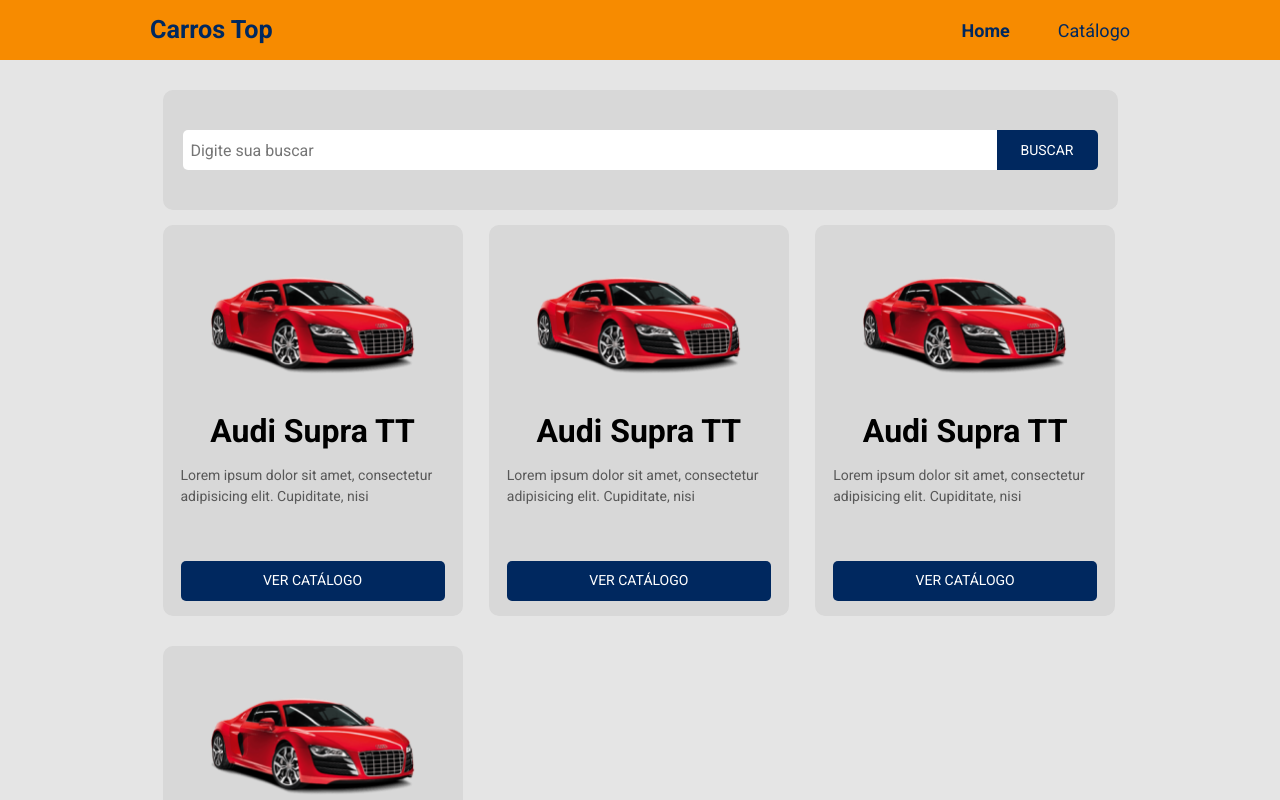
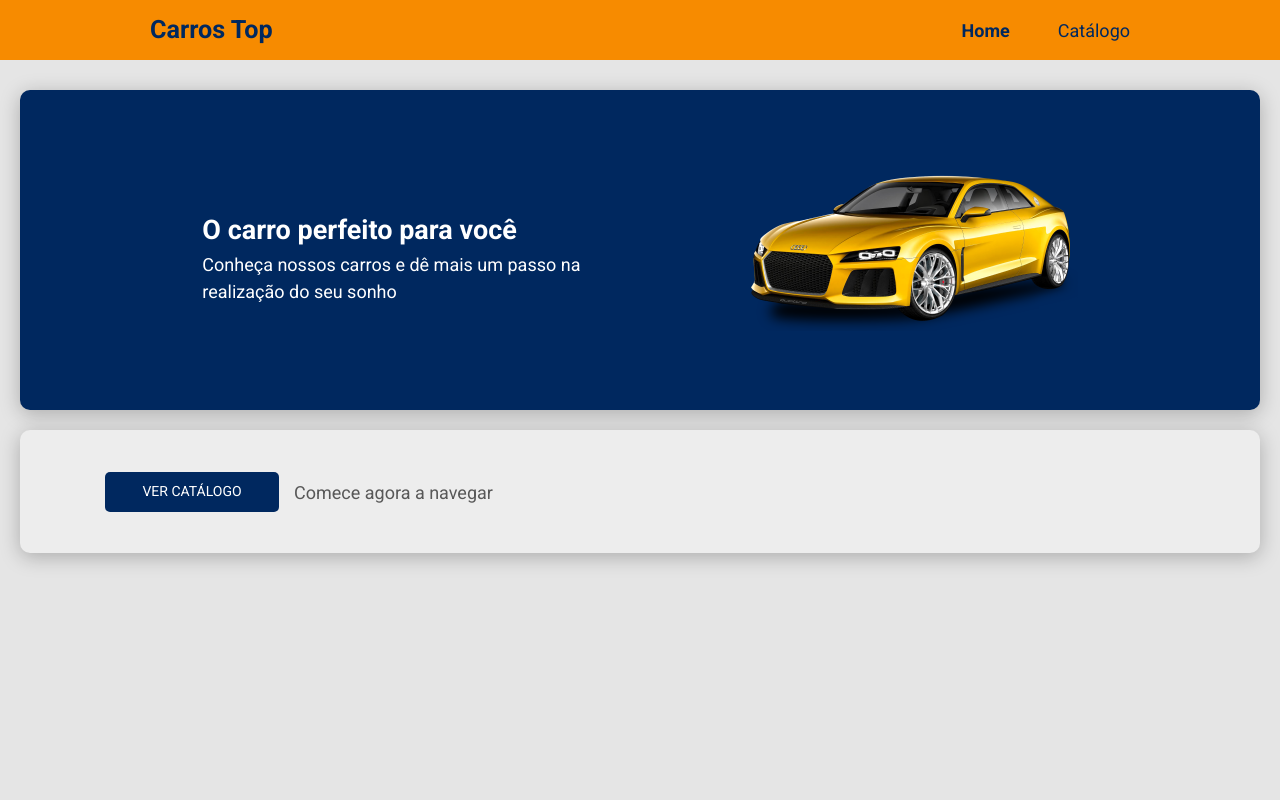
Before and after one commit to eolliveira/carros-top, a React (Create React App) app: page / in a window 1280 px wide. Shown: the top 800 px of the page. Built offline with nearby package versions, Linux system fonts and the light colour scheme.

Commit message:
Finalizando Desafio

```diff
--- a/package.json
+++ b/package.json
@@ -10,10 +10,12 @@
     "@types/node": "^16.11.53",
     "@types/react": "^18.0.17",
     "@types/react-dom": "^18.0.6",
+    "@types/react-router-dom": "^5.3.3",
     "bootstrap": "^5.2.0",
     "node-sass": "^4.14.1",
     "react": "^18.2.0",
     "react-dom": "^18.2.0",
+    "react-router-dom": "^6.3.0",
     "react-scripts": "5.0.1",
     "typescript": "^4.7.4",
     "web-vitals": "^2.1.4"
--- a/src/App.css
+++ b/src/App.css
@@ -12,7 +12,7 @@ html {
 }
 
 body {
-  background-color: #E5E5E5;
+  background-color: #e5e5e5;
 }
 
 h1,
--- a/src/App.tsx
+++ b/src/App.tsx
@@ -1,12 +1,9 @@
-import './assets/styles/custom.scss';
-import './App.css';
-import Catalog from './pages/Catalog';
-
+import "./assets/styles/custom.scss";
+import "./App.css";
+import RoutesMain from "./RoutesMain";
 
 function App() {
-  return (
-    <Catalog />
-  );
+  return <RoutesMain />;
 }
 
 export default App;
--- /dev/null
+++ b/src/RoutesMain.tsx
@@ -0,0 +1,18 @@
+import { BrowserRouter, Route, Routes } from "react-router-dom";
+import NavBar from "./components/NavBar";
+import Catalog from "./pages/Catalog";
+import Home from "./pages/Home";
+
+const RoutesMain = () => {
+  return (
+    <BrowserRouter>
+      <NavBar />
+      <Routes>
+        <Route path="/" element={<Home />} />
+        <Route path="/cars" element={<Catalog />} />
+      </Routes>
+    </BrowserRouter>
+  );
+};
+
+export default RoutesMain;
--- a/src/components/CarCard/index.tsx
+++ b/src/components/CarCard/index.tsx
@@ -1,6 +1,6 @@
-import './style.css';
+import "./style.css";
 import CarImg from "../../assets/img/car-card.png";
-import Button from '../Button';
+import Button from "../Button";
 
 const CarCard = () => {
   return (
--- a/src/components/CarCard/style.css
+++ b/src/components/CarCard/style.css
@@ -47,7 +47,6 @@
 }
 
 @media (min-width: 992px) {
-
   .car-card-container {
     width: 100%;
     font-size: 14px;
@@ -68,6 +67,4 @@
   .car-card-img img {
     width: 100%;
   }
-
-
 }
--- a/src/components/NavBar/index.tsx
+++ b/src/components/NavBar/index.tsx
@@ -1,12 +1,14 @@
 import "bootstrap/js/src/collapse.js";
+import { Link } from "react-router-dom";
+import { NavLink } from "react-router-dom";
 import "./style.css";
 
 const NavBar = () => {
   return (
     <nav className="bg-primary nav-container navbar navbar-expand-md navbar-light fixed-top">
-      <a href="#">
+      <Link to="/">
         <h1>Carros Top</h1>
-      </a>
+      </Link>
 
       <button
         className="navbar-toggler bg-primary"
@@ -23,12 +25,10 @@ const NavBar = () => {
       <div className="collapse navbar-collapse" id="carrostop-navbar">
         <ul className="nav-menu-container nav-menu navbar-nav">
           <li>
-            <a href="#" className="active">
-              Home
-            </a>
+            <NavLink to="/">Home</NavLink>
           </li>
           <li>
-            <a href="#">Catálogo</a>
+            <NavLink to="/cars">Catálogo</NavLink>
           </li>
         </ul>
       </div>
--- a/src/components/SearchBar/style.css
+++ b/src/components/SearchBar/style.css
@@ -1,6 +1,6 @@
 .search-container {
   max-width: 728px;
-  margin-top: 20px ;
+  margin-top: 20px;
   display: flex;
   justify-content: center;
   text-align: center;
@@ -38,7 +38,6 @@
 .search-btn p {
   margin: 12px;
   font-size: 14px;
-
 }
 
 @media (min-width: 576px) {
@@ -65,7 +64,6 @@
   }
 }
 
-
 @media (min-width: 1280px) {
   .search-container {
     max-width: 979px;
--- a/src/pages/Catalog/index.tsx
+++ b/src/pages/Catalog/index.tsx
@@ -1,13 +1,9 @@
 import CarCard from "../../components/CarCard";
-import NavBar from "../../components/NavBar";
 import SearchBar from "../../components/SearchBar";
 import "./style.css";
 
 const Catalog = () => {
   return (
-    <>
-      <NavBar />
-
     <div className="container catalog-container">
       <SearchBar />
       <div className="row">
@@ -25,7 +21,6 @@ const Catalog = () => {
         </div>
       </div>
     </div>
-    </>
   );
 };
 
--- a/src/pages/Catalog/style.css
+++ b/src/pages/Catalog/style.css
@@ -2,9 +2,14 @@
   max-width: 728px;
 }
 
+@media (min-width: 992px) {
+  .catalog-container {
+    max-width: 952px;
+  }
+}
 
 @media (min-width: 1280px) {
   .catalog-container {
-      max-width: 979px;
+    max-width: 979px;
   }
 }
--- a/src/pages/Home/index.tsx
+++ b/src/pages/Home/index.tsx
@@ -1,13 +1,11 @@
 import "bootstrap/js/src/collapse.js";
-import NavBar from "../../components/NavBar";
 import ImageHeader from "../../assets/img/carHome.png";
 import "./style.css";
 import Button from "../../components/Button";
+import { Link } from "react-router-dom";
 
 const Home = () => {
   return (
-    <>
-      <NavBar />
     <div className="home-container">
       <div className="home-card-image base-card">
         <div className="home-img">
@@ -16,18 +14,18 @@ const Home = () => {
         <div className="home-text">
           <h2>O carro perfeito para você</h2>
           <p>
-              Conheça nossos carros e dê mais um passo na realização do seu
-              sonho
+            Conheça nossos carros e dê mais um passo na realização do seu sonho
           </p>
         </div>
       </div>
 
       <div className="home-card-text base-card">
+        <Link to="/cars">
           <Button />
+        </Link>
         <p>Comece agora a navegar</p>
       </div>
     </div>
-    </>
   );
 };
 
```
Also changed, not shown: 1 other file (tests, documents, lock files or other folders). Lines whose indentation alone changed are shown as unchanged.
